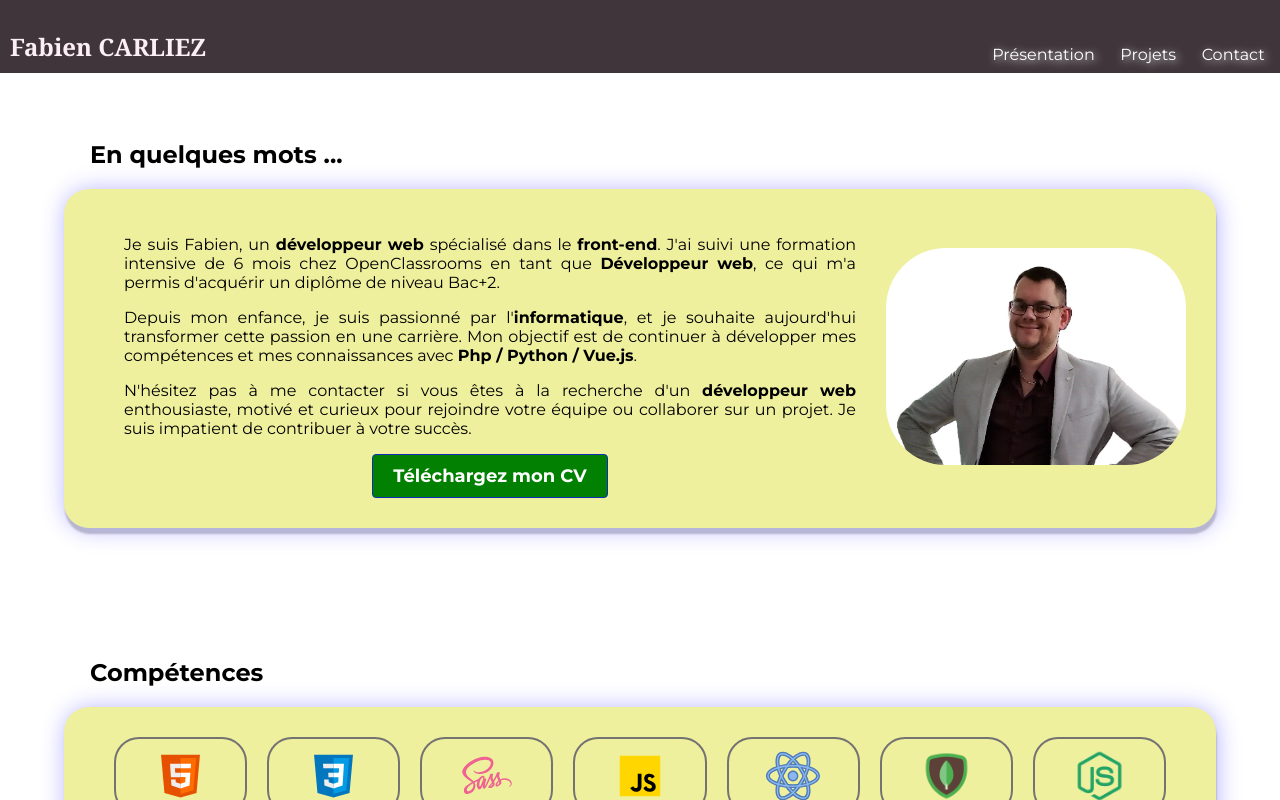
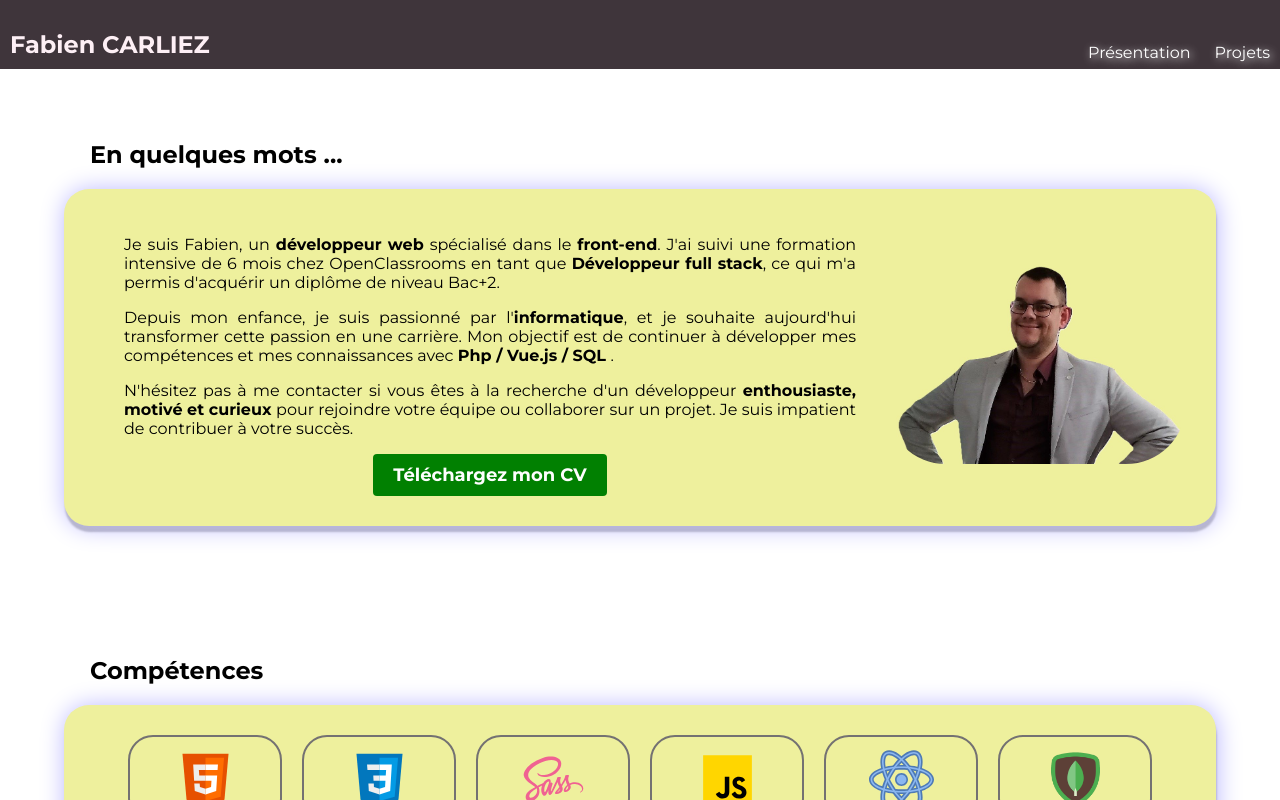
Before and after one commit to Gudule59/Frontend, a React (Create React App) app: page / in a window 1280 px wide. Shown: the top 800 px of the page. Built offline with nearby package versions, Linux system fonts and the light colour scheme.

Commit message:
install de react-helmet pour le meta

```diff
--- a/package.json
+++ b/package.json
@@ -12,6 +12,7 @@
     "@testing-library/user-event": "^13.5.0",
     "react": "^18.3.1",
     "react-dom": "^18.3.1",
+    "react-helmet": "^6.1.0",
     "react-router-dom": "^6.23.1",
     "react-scripts": "5.0.1",
     "router": "^1.3.8",
--- a/src/App.scss
+++ b/src/App.scss
@@ -1,4 +1,4 @@
-@import url('https://fonts.googleapis.com/css2?family=Montserrat:ital,wght@0,100;0,200;0,300;0,400;0,500;0,600;0,700;0,800;0,900;1,100;1,200;1,300;1,400;1,500;1,600;1,700;1,800;1,900&display=swap');
+@import url('https://fonts.googleapis.com/css2?family=Montserrat:wght@400;700&display=swap');
 @import './components/banners/banner.scss';
 @import './components/Footer/footer.scss';
 @import './components/presentation/presensation.scss';
--- a/src/components/banners/banner.js
+++ b/src/components/banners/banner.js
@@ -6,13 +6,10 @@ export default function banner() {
       <h1>Fabien CARLIEZ</h1>
       <ul>
         <li>
-          <a href="#intro">Présentation</a>
+          <a href="#presentation">Présentation</a>
         </li>
         <li>
-          <a href="#projets">Projets</a>
-        </li>
-        <li>
-          <a href="#contact">Contact</a>
+          <a href="#projet">Projets</a>
         </li>
       </ul>
     </nav>
--- a/src/components/banners/banner.scss
+++ b/src/components/banners/banner.scss
@@ -28,7 +28,7 @@ nav {
 }
 
 h1 {
-font-family: Cambria, Cochin, Georgia, Times, 'Times New Roman', serif;
+    font-family: 'Montserrat';
 }
 
 nav a,
--- a/src/components/outils/outils.scss
+++ b/src/components/outils/outils.scss
@@ -20,7 +20,8 @@
 }
 
 .competence__card {
-    width: 10%;
+    width: 130px;
+    height: auto;
     border: 2px solid #747272;
     padding: 10px;
     cursor: pointer;
--- a/src/components/presentation/presensation.scss
+++ b/src/components/presentation/presensation.scss
@@ -4,9 +4,7 @@
     justify-content: center;
 }
 
-$primary-color: #06011d;
-$secondary-color: #082ebd;
-$tertiary-color: #f0f0f0 ;
+
 
 .info {
     margin-top: 140px;
@@ -38,7 +36,7 @@ $tertiary-color: #f0f0f0 ;
             font-weight: bold;
             display: inline-block;
             padding: 10px 20px;
-            border: 1px solid $secondary-color;
+            border: none;
             cursor: pointer;
             transition: background 0.6s ease, color 0.4s ease, box-shadow 0.4s ease, transform 0.3s ease;
             border-radius: 4px;
@@ -56,29 +54,14 @@ $tertiary-color: #f0f0f0 ;
                 }
             }
 
-            // Effet de pulsation
-            &::before {
-                content: '';
-                position: absolute;
-                top: 50%;
-                left: 50%;
-                width: 300%;
-                height: 300%;
-                background: rgba($secondary-color, 0.2);
-                border-radius: 50%;
-                transform: translate(-50%, -50%) scale(0);
-                transition: transform 0.5s ease;
-            }
 
-            &:hover::before {
-                transform: translate(-50%, -50%) scale(1);
-            }
 
             &:hover {
                 background: green;
                 color: white;
                 box-shadow: 0px 0px 10px rgba(0, 0, 0, 0.2);
                 transform: scale(1.35);
+                border: 2px solid goldenrod;
                 animation: none; // Arrête le clignotement au survol
             }
         }
--- a/src/components/presentation/presentation.js
+++ b/src/components/presentation/presentation.js
@@ -7,21 +7,21 @@ function Info() {
     return (
       <section className='info' id='about'>
         <div className='info__content'>
-          <h2 className='title'>En quelques mots ...</h2>
+          <h2 className='title' id='presentation'>En quelques mots ...</h2>
           <div className='info__flex '>
           <div className='info__text'>
             <p className='info__subtitle'>
                 Je suis Fabien, un <strong>développeur web</strong> spécialisé dans le <strong>front-end</strong>.
-                 J'ai suivi une formation intensive de 6 mois chez OpenClassrooms en tant que <strong>Développeur web</strong>,
+                 J'ai suivi une formation intensive de 6 mois chez OpenClassrooms en tant que <strong>Développeur full stack</strong>,
                  ce qui m'a permis d'acquérir un diplôme de niveau Bac+2.
             </p>
             <p className='info__subtitle'>
                 Depuis mon enfance, je suis passionné par l'<strong>informatique</strong>, et je souhaite aujourd'hui
                 transformer cette passion en une carrière. Mon objectif est de continuer à développer mes compétences et
-                 mes connaissances avec <strong> Php / Python / Vue.js</strong>.
+                 mes connaissances avec <strong> Php / Vue.js / SQL </strong>.
             </p>
             <p className='info__subtitle'>
-                N'hésitez pas à me contacter si vous êtes à la recherche d'un <strong>développeur web</strong> enthousiaste, motivé et curieux pour rejoindre
+                N'hésitez pas à me contacter si vous êtes à la recherche d'un développeur <strong> enthousiaste, motivé et curieux </strong>pour rejoindre
                 votre équipe ou collaborer sur un projet. Je suis impatient de contribuer à votre succès.
             </p>
             <div className='info__cv'>
--- a/src/components/projet/projet.js
+++ b/src/components/projet/projet.js
@@ -7,7 +7,7 @@ import { faGithub } from '@fortawesome/free-brands-svg-icons';
 function Portfolio() {
   return (
     <section className='portfolio' id='portfolio'>
-      <h2 className='title'>Projets</h2>
+      <h2 className='title' id='projet'>Projets</h2>
       <div className='portfolio__container'>
         {portfolio.map((competence, index) => (
           <div className='portfolio__card' key={index}>
--- a/src/components/projet/projet.scss
+++ b/src/components/projet/projet.scss
@@ -3,11 +3,6 @@
   align-items: center;
   justify-content: center;
 }
-
-$primary-color: #06011d;
-$secondary-color: #082ebd;
-$tertiary-color: #f0f0f0 ;
-
 
 .portfolio {
   display: contents;
```
Also changed, not shown: src/images/image_portfolio.jpg, 1 other file (tests, documents, lock files or other folders).
